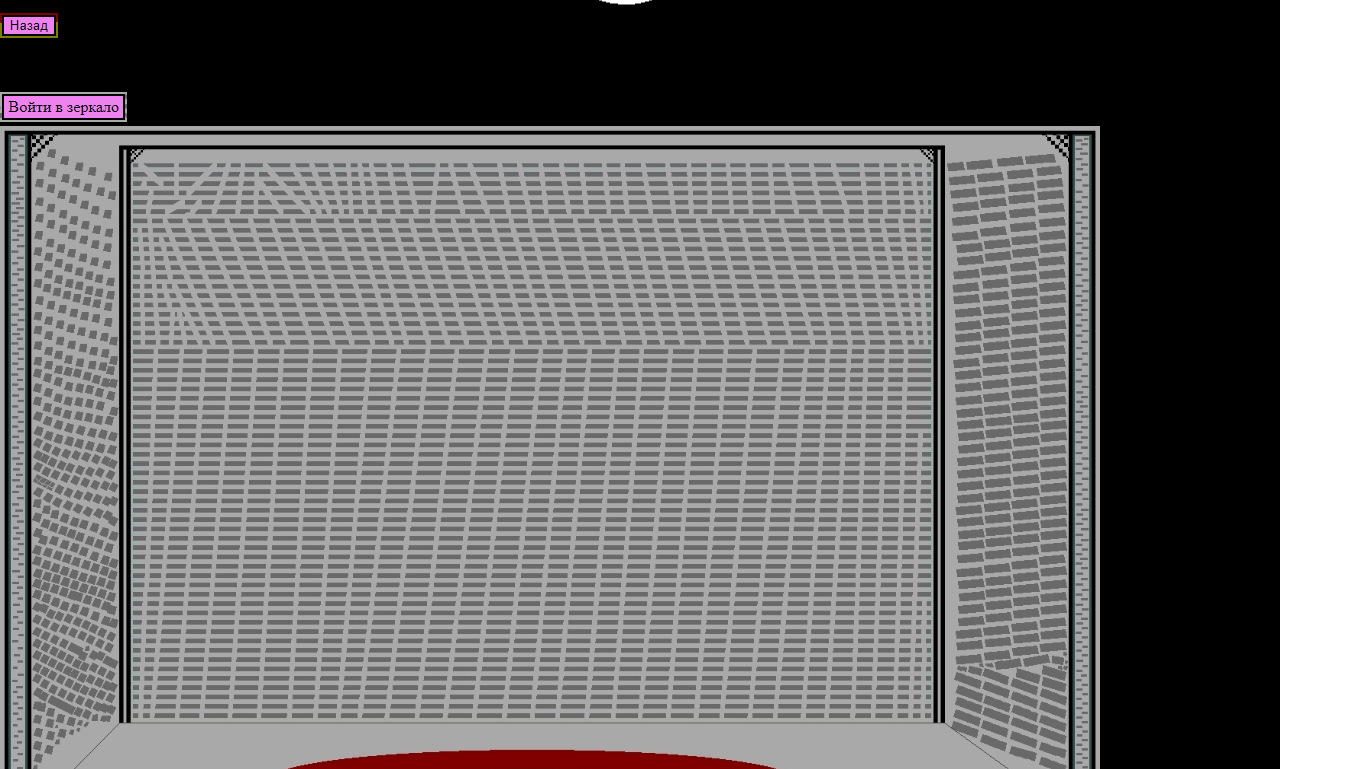
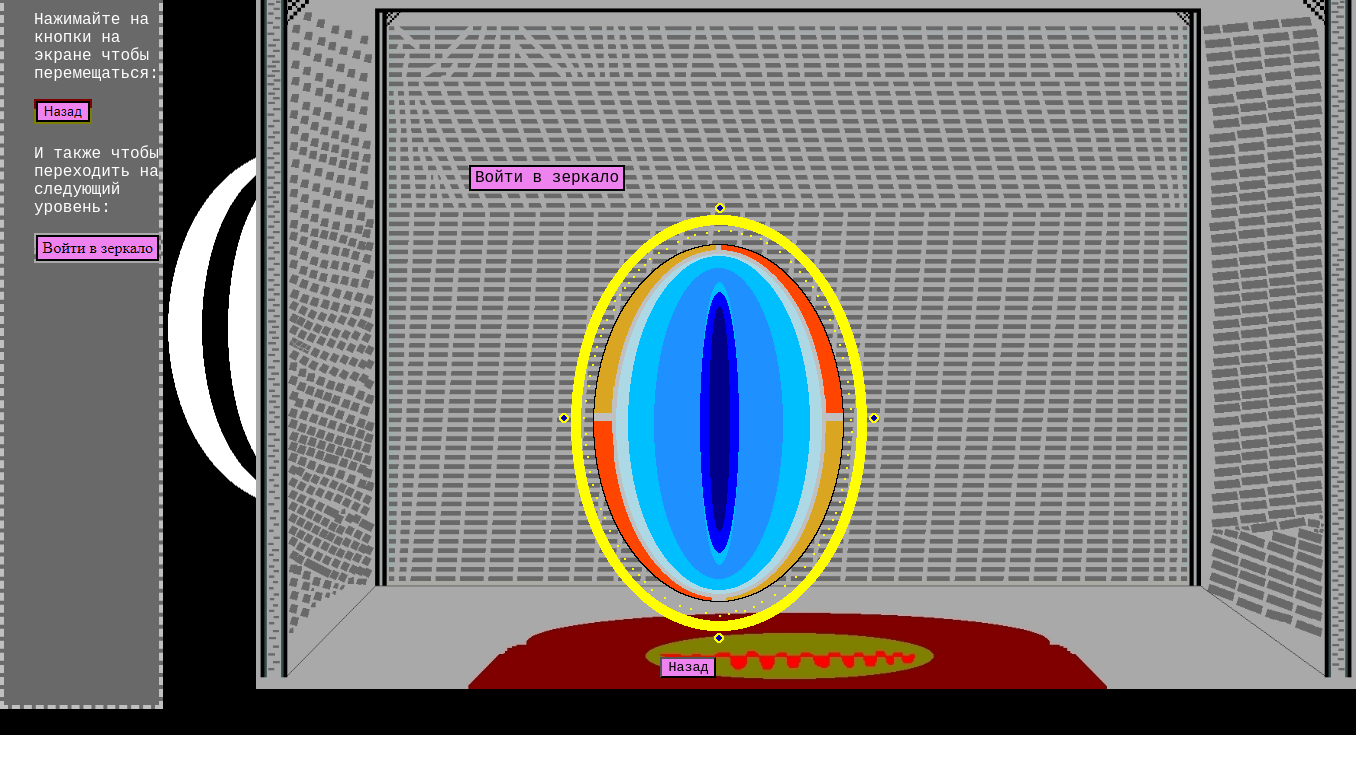
Before and after one commit to mxksm203/Experimental, a plain HTML site: page index.html in a window 1280 px wide. Shown: the part 65-834 px from the top of the page, 1356 px wide, since content can reach past the window. After the commit the page ends 800 px from the top, so only its background shows below. Drawn offline with Linux system fonts and the light colour scheme; a web font is replaced by a local one.

Commit message:
Update style start room.css

```diff
--- a/style start room.css
+++ b/style start room.css
@@ -1,9 +1,9 @@
 @import url('https://fonts.googleapis.com/css2?family=PT+Mono&display=swap');
 
 body {
-    margin: 0 ;
+    margin: 0;
     background-image: url(images/Shadow\ mirrors\ background.jpg);
-    background-position: right;
+    background-position: center;
 }
 
 header {
@@ -13,7 +13,7 @@ header {
     color: white;
 }
 
-#howtomove {
+#how-to-move {
     position: absolute;
     background-color: #696969;
     padding-left: 30px;
@@ -27,19 +27,19 @@ header {
     font-family: 'PT Mono', monospace;
 }
 
-#mirrorhall {
+#mirror-hall {
     z-index: 1;
     margin: 2% 20%;
 }
 
-#mirrorportal {
+#mirror-portal {
     position: absolute;
     top: 225px;
     margin: 2% 42%;
     z-index: 2;
 }
 
-#goback {
+#go-back {
     position: absolute;
     top: 735px;
     margin: -1% 51.6%;
@@ -48,12 +48,12 @@ header {
     font-family: 'PT Mono', monospace;
 }
 
-#goback:hover {
+#go-back:hover {
     background-color: #800080;
     color: aqua;
 }
 
-#gotomirror {
+#go-to-mirror {
     position: absolute;
     top: 720px;
     margin: -1% 51.5%;
@@ -62,12 +62,12 @@ header {
     font-family: 'PT Mono', monospace;
 }
 
-#gotomirror:hover {
+#go-to-mirror:hover {
     background-color: #800080;
     color: aqua;
 }
 
-#nextlevel {
+#next-level {
     position: absolute;
     display: inline-block;
     z-index: 3;
@@ -81,7 +81,7 @@ header {
     font-family: 'PT Mono', monospace;
 }
 
-#nextlevel:hover {
+#next-level:hover {
     background-color: #800080;
     color: aqua;
 }
```
